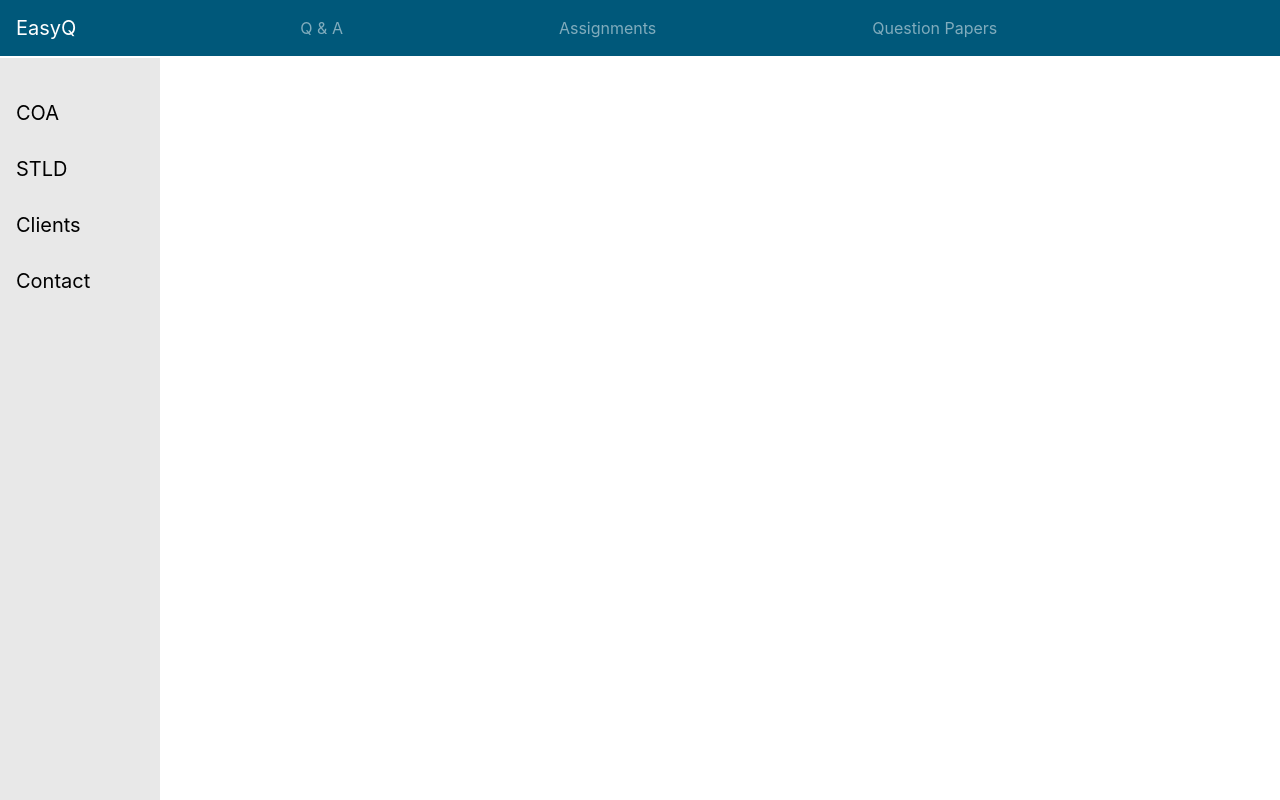
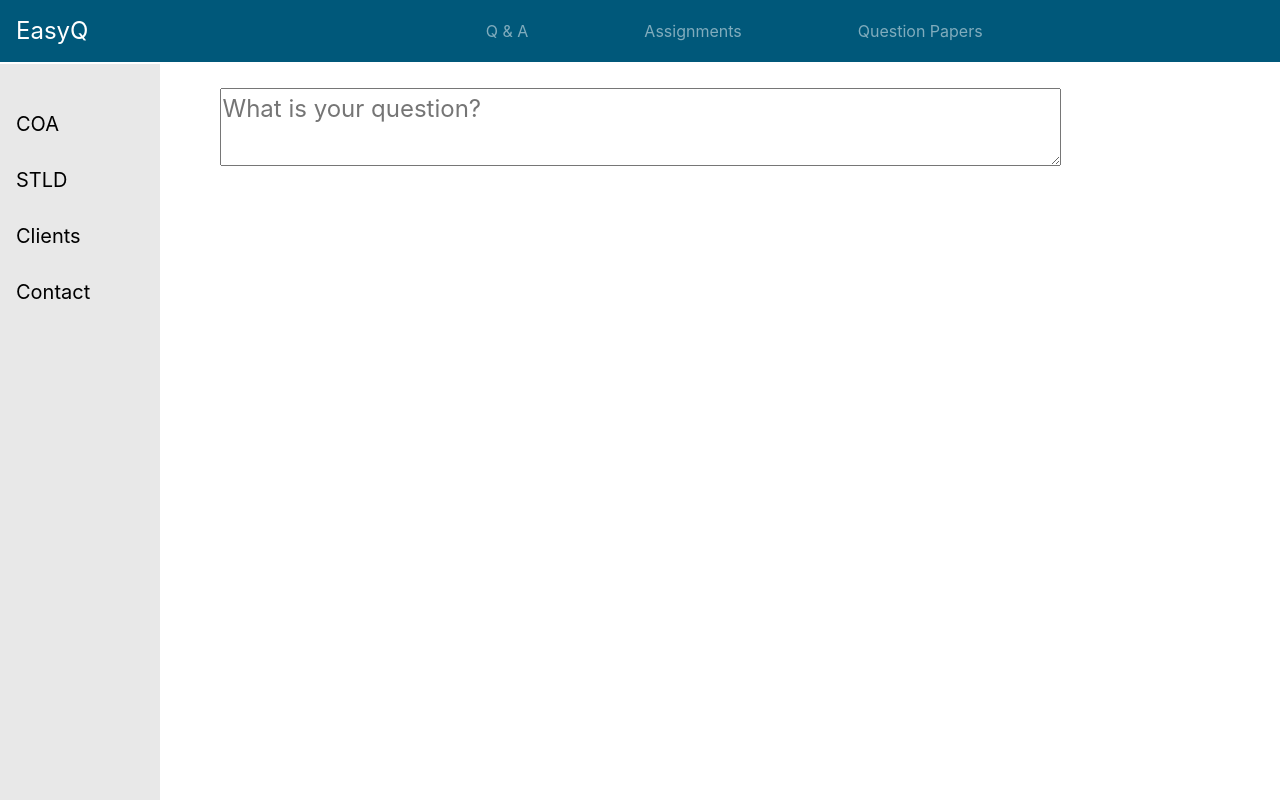
Before and after one commit to amulyavw/EasyQ, a plain HTML site: page QnA.html in a window 1280 px wide. Drawn offline with nearby package versions, Linux system fonts and the light colour scheme.

Commit message:
Register web page

```diff
--- a/QnA.html
+++ b/QnA.html
@@ -18,7 +18,7 @@
   <button class="navbar-toggler" type="button" data-toggle="collapse" data-target="#navbarNav" aria-controls="navbarNav" aria-expanded="false" aria-label="Toggle navigation">
     <span class="navbar-toggler-icon"></span>
   </button>
-  <div class="collapse navbar-collapse" id="navbarNav">
+  <div class="collapse navbar-collapse flexbox" id="navbarNav">
     <ul class="navbar-nav">
       <li class="nav-item">
         <a class="nav-link" href="#">Q & A</a>
@@ -39,6 +39,10 @@
   <a href="#">Clients</a>
   <a href="#">Contact</a>
 </div>
+<div class="flexbox-container">
+     <textarea class = "questionBox" rows = "3" cols = "80" placeholder="What is your question?"></textarea>
+</div>
+
 
   </body>
 </html>
--- /dev/null
+++ b/css/register.css
@@ -0,0 +1,19 @@
+body {
+  background-image: url("../image/pattern.jpg");
+}
+
+.container {
+  display: flex;
+  border-color: #ffff;
+  border-width: thin;
+  justify-content: center;
+  align-items: center;
+  /* padding: 25px 0;
+  justify-content:center;
+  /* font-size: 30px;
+  width: 500px;
+  align-items: center; */
+}
+.box{
+  background-color: yellow;
+}
--- a/css/style.css
+++ b/css/style.css
@@ -2,14 +2,19 @@ body{
   background-color:#ffff;
 }
 
-
+.flexbox{
+  display: flex;
+  justify-content: space-around;
+}
 .navbar{
   background-color: #00587a;
 }
+.navbar-brand{
+  font-size: 1.5rem;
+}
 .navbar-nav > li{
-  padding-left:200px;
+  padding-left:100px;
 }
-
 
 .sidenav {
   height: 100%;
@@ -20,8 +25,8 @@ body{
   left: 0;
   background-color: #e8e8e8;
   overflow-x: hidden;
-  padding-top: 20px;
-  margin-top: 4.5%;
+  padding-top: 25px;
+  margin-top: 5%;
 }
 
 .sidenav a {
@@ -31,3 +36,14 @@ body{
   color: #000;
   display: block;
 }
+
+.flexbox-container{
+  display:flex;
+  justify-content: center;
+}
+.questionBox{
+  margin-top: 2%;
+}
+textarea::placeholder{
+  font-size:1.5rem;
+}
```
Also changed, not shown: register.html (added, +19 -0 lines).
